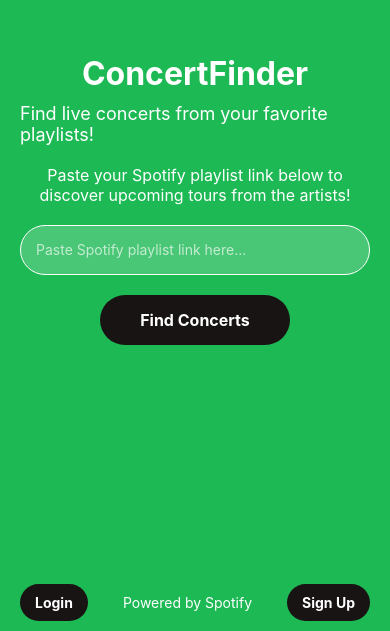
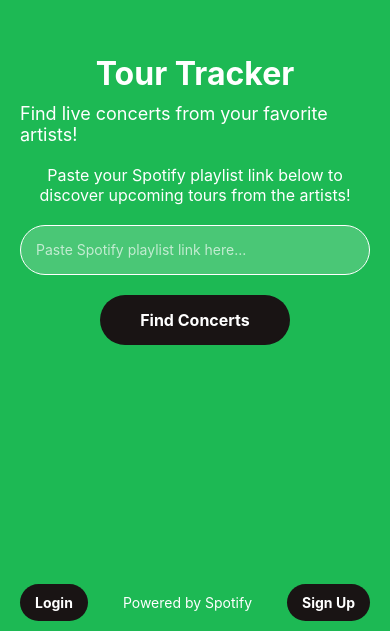
Before and after one commit to x-ryansee/TourTracker, a React Native app in the folder client/: screen /Home in a window 390 px wide. Shown: the part 213-844 px from the top of the page. Built offline with nearby package versions, Linux system fonts and the light colour scheme.

Commit message:
adjusted homescreen

```diff
--- a/client/Components/HomeScreen.js
+++ b/client/Components/HomeScreen.js
@@ -1,13 +1,22 @@
 import React, { useState } from 'react';
 import { View, Text, TextInput, TouchableOpacity, StyleSheet, Button } from 'react-native';
+import { useFonts } from 'expo-font';
 import { useNavigation } from '@react-navigation/native';
 import { useUser } from '../UserContext';
 
 export default function HomeScreen() {
   const [playlistUrl, setPlaylistUrl] = useState("");
-  const { isAuthenticated, setIsAuthenticated } = useUser(); // Utilizing the user context
-  const navigation = useNavigation(); // Instantiate navigation
+  const { isAuthenticated, setIsAuthenticated } = useUser();
+  const navigation = useNavigation();
 
+  // Load the font
+  const [fontsLoaded] = useFonts({
+    'MontserratAlternates-Medium': require('../assets/MontserratAlternates-Medium.ttf'),
+  });
+
+  if (!fontsLoaded) {
+    return null; // or a loading spinner
+  }
   const handleSubmit = () => {
     if (playlistUrl.trim() === "") {
       alert("Please provide a Spotify playlist link.");
@@ -31,13 +40,13 @@ export default function HomeScreen() {
 
   return (
     <View style={styles.container}>
-      <Text style={styles.title}>ConcertFinder</Text>
+      <Text style={styles.title}>Tour Tracker</Text>
       {/* Conditionally render menu button if user is authenticated */}
       {isAuthenticated && (
         <Button title="Menu" onPress={() => navigation.navigate('Menu')} />
       )}
 
-      <Text style={styles.subtitle}>Find live concerts from your favorite playlists!</Text>
+      <Text style={styles.subtitle}>Find live concerts from your favorite artists!</Text>
       <Text style={styles.instruction}>
         Paste your Spotify playlist link below to discover upcoming tours from the artists!
       </Text>
--- a/client/package.json
+++ b/client/package.json
@@ -12,12 +12,13 @@
     "@react-navigation/native": "^6.1.8",
     "@react-navigation/stack": "^6.3.18",
     "expo": "~49.0.13",
+    "expo-font": "^11.10.2",
     "expo-splash-screen": "~0.20.5",
     "expo-status-bar": "~1.6.0",
     "react": "18.2.0",
     "react-native": "0.72.5",
-    "react-native-safe-area-context": "4.6.3",
-    "react-native-gesture-handler": "~2.12.0"
+    "react-native-gesture-handler": "~2.12.0",
+    "react-native-safe-area-context": "4.6.3"
   },
   "devDependencies": {
     "@babel/core": "^7.20.0"
```
Also changed, not shown: client/assets/MontserratAlternates-Medium.ttf (added), 1 other file (tests, documents, lock files or other folders).
